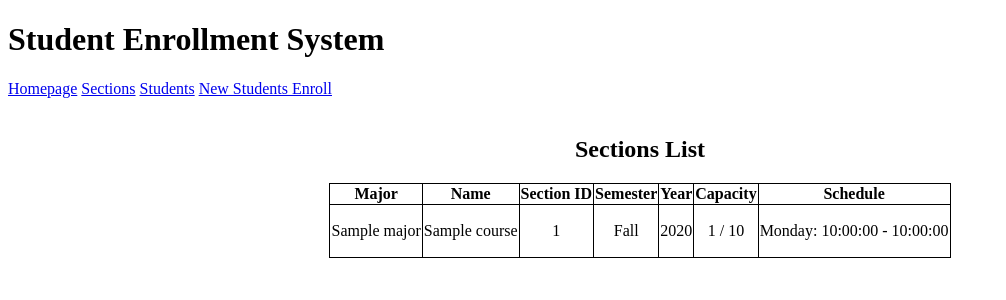
After one commit to gerald-guerrero/student_enrollment, a Django app: page /sections/ in a window 1280 px wide. The commit adds this page. Shown: the top 300 px of the page, without its empty margins (0-1006 px from the left). Run offline with Django 5.2, Linux system fonts and the light colour scheme; tables that the repository leaves empty hold one stand-in row (values such as "Sample post").

Commit message:
Add list view for sections app

```diff
--- a/myproject/myapp/models.py
+++ b/myproject/myapp/models.py
@@ -91,6 +91,13 @@ class Section(models.Model):
     def __str__(self):
         return f"({self.id}) {self.course.name}, {self.semester} {self.year}"
 
+    def get_capacity_str(self):
+        return f"{self.students.all().count()} / {self.size}"
+
+    def get_schedules_str(self):
+        full_schedule = [str(schedule) for schedule in self.schedules.all()]
+        return "\n".join(full_schedule)
+
 class Schedule(models.Model):
     """
     Stores the schedule for every section which is liked by foreign key to the associated section
--- a/myproject/myproject/urls.py
+++ b/myproject/myproject/urls.py
@@ -22,4 +22,5 @@ urlpatterns = [
     path('admin/', admin.site.urls),
     path('', views.course_data, name='homepage'),
     path('students/', include('student_records.urls')),
+    path('sections/', include('section_records.urls')),
 ]
--- /dev/null
+++ b/myproject/section_records/urls.py
@@ -0,0 +1,6 @@
+from django.urls import path
+from . import views
+
+urlpatterns = [
+    path('', views.SectionListView.as_view(), name='section_list'),
+]
--- a/myproject/section_records/views.py
+++ b/myproject/section_records/views.py
@@ -1,3 +1,7 @@
 from django.shortcuts import render
+from myapp.models import Section
+from django.views.generic import ListView
 
-# Create your views here.
+class SectionListView(ListView):
+    model = Section
+    template_name = 'section_records/section_list.html'
--- a/myproject/templates/base.html
+++ b/myproject/templates/base.html
@@ -14,6 +14,7 @@
     </header>
     <nav>
         <a href="{% url 'homepage' %}">Homepage</a>
+        <a href="{% url 'section_list' %}">Sections</a>
         <a href="{% url 'student_list' %}">Students</a>
         <a href="{% url 'student_create' %}">New Students Enroll</a>
     </nav>
--- /dev/null
+++ b/myproject/templates/section_records/section_list.html
@@ -0,0 +1,26 @@
+{% extends "base.html" %}
+{% block content %}
+    <h2>Sections List</h2>
+    <table>
+        <tr>
+            <th>Major</th>
+            <th>Name</th>
+            <th>Section ID</th>
+            <th>Semester</th>
+            <th>Year</th>
+            <th>Capacity</th>
+            <th>Schedule</th>
+        </tr>
+        {% for section in section_list %}
+            <tr>
+                <td>{{ section.course.major }}</td>
+                <td>{{ section.course.name }}</td>
+                <td>{{ section.id }}</td>
+                <td>{{ section.semester }}</td>
+                <td>{{ section.year }}</td>
+                <td>{{ section.get_capacity_str }}</td>
+                <td>{{ section.get_schedules_str|linebreaks }}</td>
+            </tr>
+        {% endfor %}
+    </table>
+{% endblock %}
```
